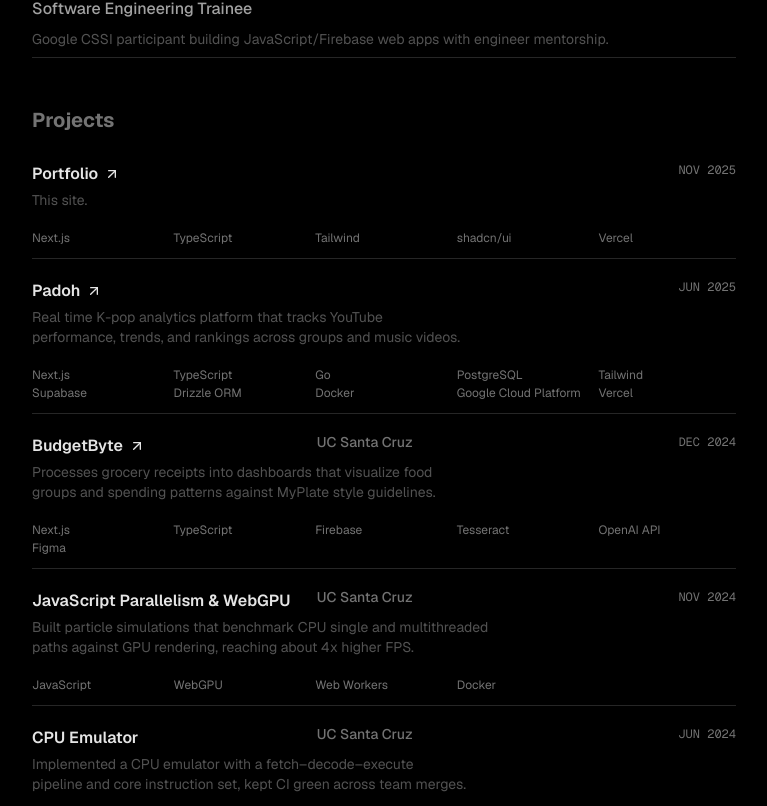
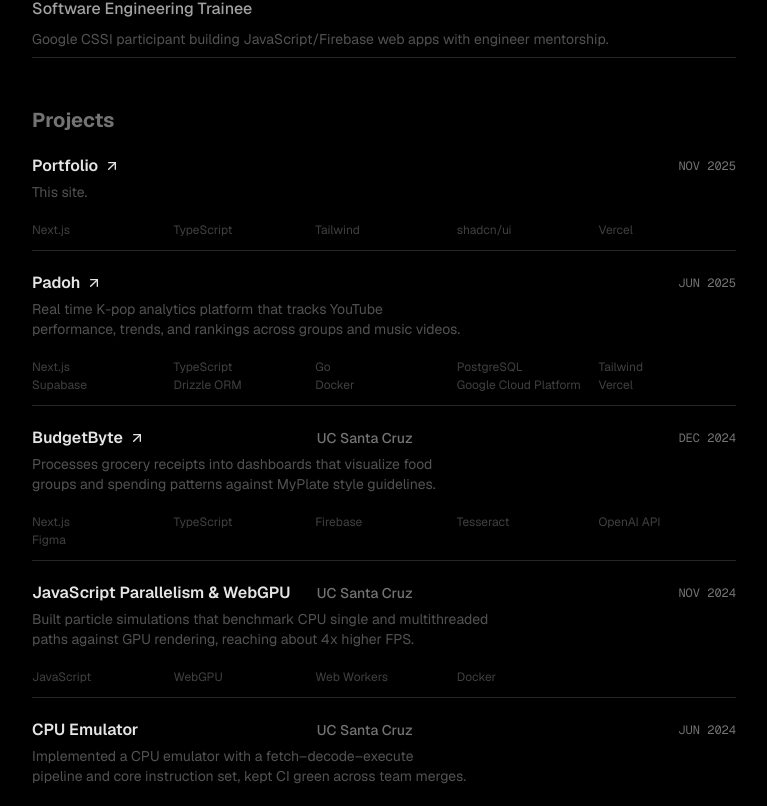
Before and after one commit to ethanbyeon/portfolio, a Next.js app: page / in a window 1280 px wide. Shown: the part 1234-2040 px from the top of the page, without its empty margins (256-1023 px from the left). Built offline with nearby package versions, Linux system fonts and the light colour scheme.

Commit message:
style(Projects): fix first row alignment & darken tech/stack row

```diff
--- a/src/app/(home)/projects.tsx
+++ b/src/app/(home)/projects.tsx
@@ -19,12 +19,13 @@ export const Projects = () => (
           <li
             key={exp.title}
             className="
-              group
+              group mt-2
               grid grid-cols-[minmax(0,2fr)_minmax(0,2fr)_minmax(0,1fr)]
+              items-center
               gap-x-4 gap-y-1 py-3
             "
           >
-            <div className="mt-2 col-span-1 flex items-center space-x-1">
+            <div className="col-span-1 flex items-center space-x-1">
               <h3 className="font-semibold text-primary">
                 {exp.link ? (
                   <ExternalLink
@@ -72,7 +73,7 @@ export const Projects = () => (
                 className="
                   grid grid-cols-1 sm:grid-cols-5
                   gap-y-0.5 gap-x-1
-                  text-xs text-neutral-500
+                  text-xs text-neutral-700
                 "
               >
                 {techList.map((tech) => (
```
